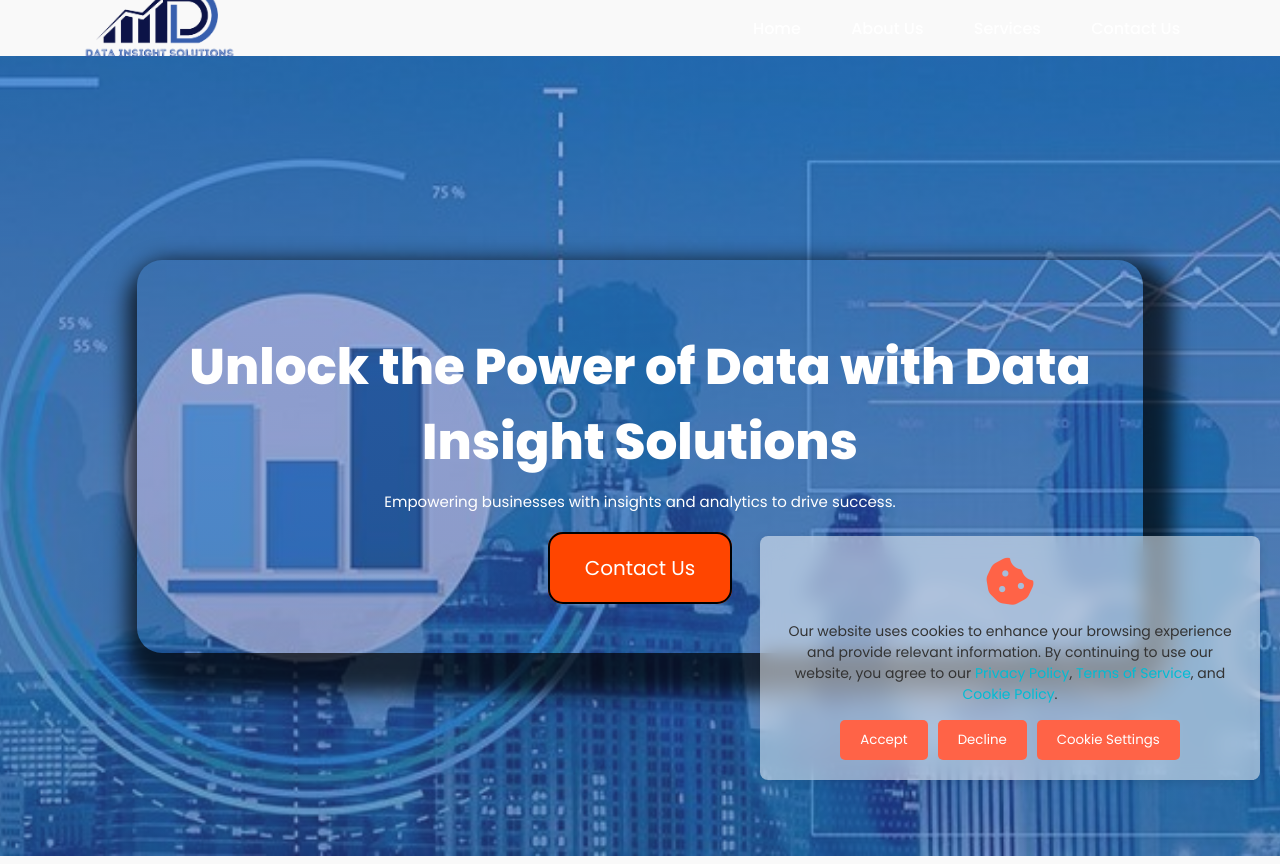
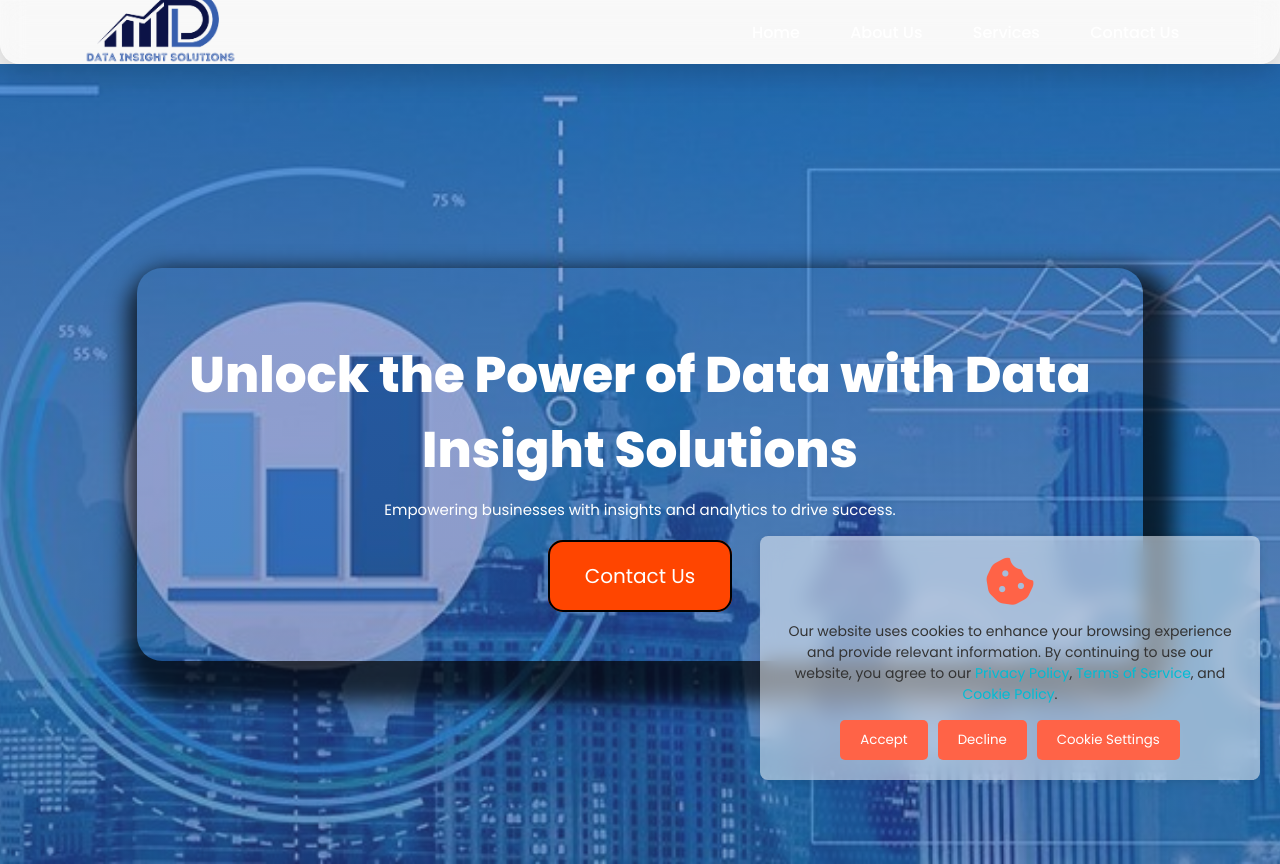
Before and after one commit to EloraPeter/DIS, a plain HTML site: page index.html in a window 1280 px wide. Shown: the top 864 px of the page. Drawn offline with Linux system fonts and the light colour scheme.

Commit message:
Jul 6, 2025, 1:17 PM

```diff
--- a/style.css
+++ b/style.css
@@ -10,32 +10,33 @@ body {
     margin: 0;
     padding: 0;
     box-sizing: border-box;
-    background-color: #f9f9f9;
+    background-color: #f7f7f7;
 }
 
 /* ----------------------------------------------------------HOMEPAGE---------------------------------------------------------------- */
 /* ----------navbar----------------------- */
 nav {
-    background-color: transparent;
-    /* padding-top: 10px; */
+    background: rgba(255, 255, 255, 0.15);
+    backdrop-filter: blur(12px);
+    -webkit-backdrop-filter: blur(12px);
+    border: 1px solid rgba(255, 255, 255, 0.2);
+    padding: 1.5% 6%;
     display: flex;
-    padding: 1.8% 6%;
     justify-content: space-between;
     align-items: center;
-    position: -webkit-sticky;
-    /* For Safari */
     position: sticky;
     top: 0;
     width: 100%;
-    height: 3.5rem;
+    height: 4rem;
     z-index: 1000;
     transition: top 0.3s ease-in-out, box-shadow 0.3s ease-in-out;
-    /* box-shadow: 5px 5px 2px 0px rgba(0, 0, 0, 0.1); */
+    box-shadow: 0 8px 32px rgba(0, 0, 0, 0.2);
+    border-radius: 0 0 20px 20px;
 }
 
 nav.sticky {
-    box-shadow: 2px 2px 5px rgba(0, 0, 0, 0.4);
-    background-color: #031c6225;
+    background: rgba(255, 255, 255, 0.05);
+    box-shadow: 0 2px 8px rgba(0, 0, 0, 0.1);
 }
 
 nav img {
```
